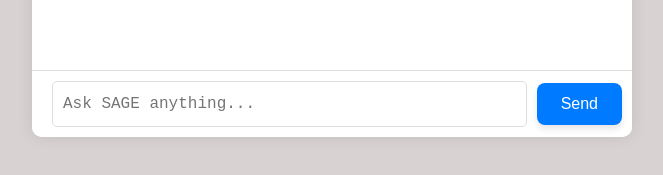
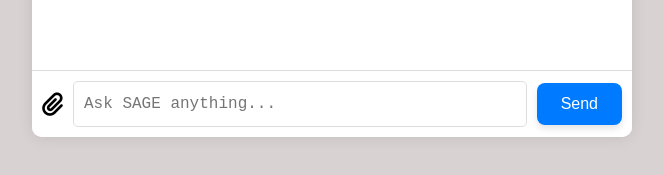
Before and after one commit to Coumardi/SAGE-XR, a React (Create React App) app in the folder frontend/: page / in a window 1280 px wide. Shown: the part 593-768 px from the top of the page, without its empty margins (308-971 px from the left). Built offline with nearby package versions, Linux system fonts and the light colour scheme.

Commit message:
Update App.js

```diff
--- a/frontend/src/App.js
+++ b/frontend/src/App.js
@@ -90,47 +90,38 @@
   // Function to handle pressing "Enter" key
   const handleKeyPress = (e) => {
     if (e.key === 'Enter') {
-      e.preventDefault();
-      sendMessage();
+      e.preventDefault(); // Prevent the default behavior of Enter
+
+      if (userInput.trim() === "") {
+        alert('Please enter a message');
+      } else if (userInput.length >= 1000) {
+        alert('Message is too long. Please keep it under 1000 characters.');
+      } else {
+        sendMessage(); // Send the message if conditions are met
+      }
     }
   };
+
 
   const toggleUploadModal = () => {
     setShowUploadModal(!showUploadModal);
   };
 
-
-
   return (
       <div className="chat-container">
-
         <h1 className="title"> SAGE XR</h1>
-      <div className="chat-box">
-        {messages.map((message, index) => (
-          <div
-            key={index}
-            className={message.type === 'user' ? 'user-message' : 'ai-message'}
-          >
-            {message.text}
-            <div className="timestamp">{message.timeStamp}</div>
-          </div>
-        ))}
-      </div>
-
-      <div className="input-area">
-        <textarea
-          id="chat-input"
-          rows={1}
-          value={userInput}
-          onChange={(e) => {setUserInput(e.target.value);
-            adjustInputareaHeight();
-          }}
-          onKeyPress={handleKeyPress} // Call handleKeyPress when a key is pressed
-          placeholder="Ask SAGE anything..."
-          autoComplete="off"
+        <ChatBox messages={messages} />
+        <InputArea
+          userInput={userInput}
+          setUserInput={setUserInput}
+          sendMessage={sendMessage}
+          adjustInputareaHeight={adjustInputareaHeight}
+          handleKeyPress={handleKeyPress}
+          toggleUploadModal={toggleUploadModal}
         />
-        <button id="send-btn" onClick={sendMessage}>Send</button>
-      </div>
+        {showUploadModal && (
+          <UploadModal toggleUploadModal={toggleUploadModal} />
+        )}
       </div>
   );
 }
```
Lines whose indentation alone changed are shown as unchanged.
